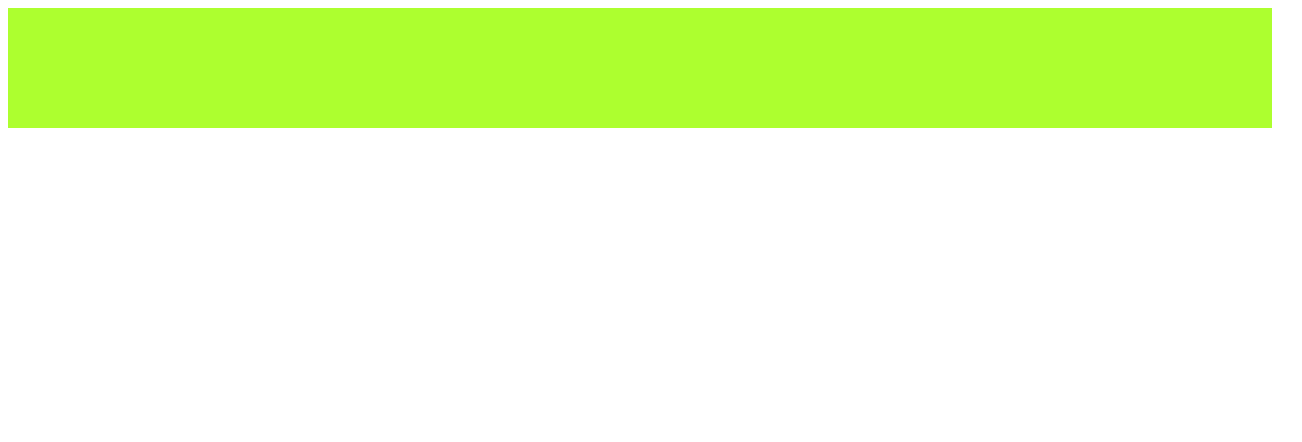
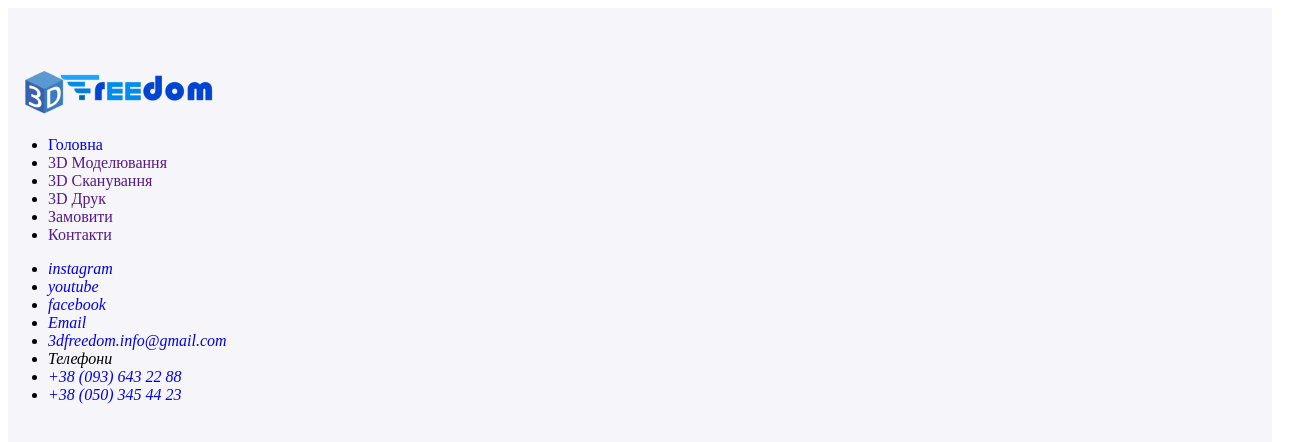
Before and after one commit to IliaGolota/Project-footer, a plain HTML site: page index.html in a window 1280 px wide. Shown: the whole page, 1302 px wide, since content can reach past the window. Drawn offline with Linux system fonts and the light colour scheme.

Commit message:
makes start

```diff
--- a/index.html
+++ b/index.html
@@ -12,7 +12,63 @@
     <main></main>
 
     <footer class="page-footer">
-      <div class="container container-footer"></div>
+      <div class="container container-footer">
+        <a class="logo" href="index.html"
+          ><img src="/images/logo.png" alt="лого"
+        /></a>
+      </div>
+      <ul>
+        <li class="footer-item">
+          <a class="footer-link" href="index.html">Головна</a>
+        </li>
+        <li class="footer-item">
+          <a class="footer-link" href="">3D Моделювання</a>
+        </li>
+        <li class="footer-item">
+          <a class="footer-link" href="">3D Сканування</a>
+        </li>
+        <li class="footer-item"><a class="footer-link" href="">3D Друк</a></li>
+        <li class="footer-item"><a class="footer-link" href="">Замовити</a></li>
+        <li class="footer-item"><a class="footer-link" href="">Контакти</a></li>
+      </ul>
+      <address class="address">
+        <ul class="network-links">
+          <li class="network-item">
+            <a class="network-link" href="https://www.instagram.com/"
+              >instagram</a
+            >
+          </li>
+          <li class="network-item">
+            <a class="network-link" href="https://www.youtube.com/">youtube</a>
+          </li>
+          <li class="network-item">
+            <a class="network-link" href="https://uk-ua.facebook.com/"
+              >facebook</a
+            >
+          </li>
+          <li class="email">
+            <a class="network-link" href="mailto:3dfreedom.info@gmail.com"
+              >Email</a
+            >
+          </li>
+          <li class="email-address">
+            <a class="network-link" href="mailto:3dfreedom.info@gmail.com"
+              >3dfreedom.info@gmail.com</a
+            >
+          </li>
+          <li class="network-item">Телефони</li>
+          <li>
+            <a class="tel" href="tel:+38 (093) 643 22 88"
+              >+38 (093) 643 22 88</a
+            >
+          </li>
+          <li>
+            <a class="tel" href="tel:+38 (050) 345 44 23"
+              >+38 (050) 345 44 23</a
+            >
+          </li>
+        </ul>
+      </address>
     </footer>
   </body>
 </html>
--- a/style.css
+++ b/style.css
@@ -1,5 +1,5 @@
 .page-footer {
-  background-color: greenyellow;
+  background-color: #f5f5fa;
   padding-top: 60px;
   padding-bottom: 60px;
 }
@@ -11,3 +11,21 @@
   width: 100%;
   max-width: 1440px;
 }
+
+.page-link {
+  font-style: normal;
+  font-weight: 400;
+  font-size: 16px;
+  line-height: 20px;
+  text-align: center;
+  letter-spacing: 0.01em;
+  color: #2b2b2b;
+}
+.network-link {
+}
+
+.footer-link,
+.network-link,
+.tel {
+  text-decoration: none;
+}
```
Also changed, not shown: images/logo.png (added).
